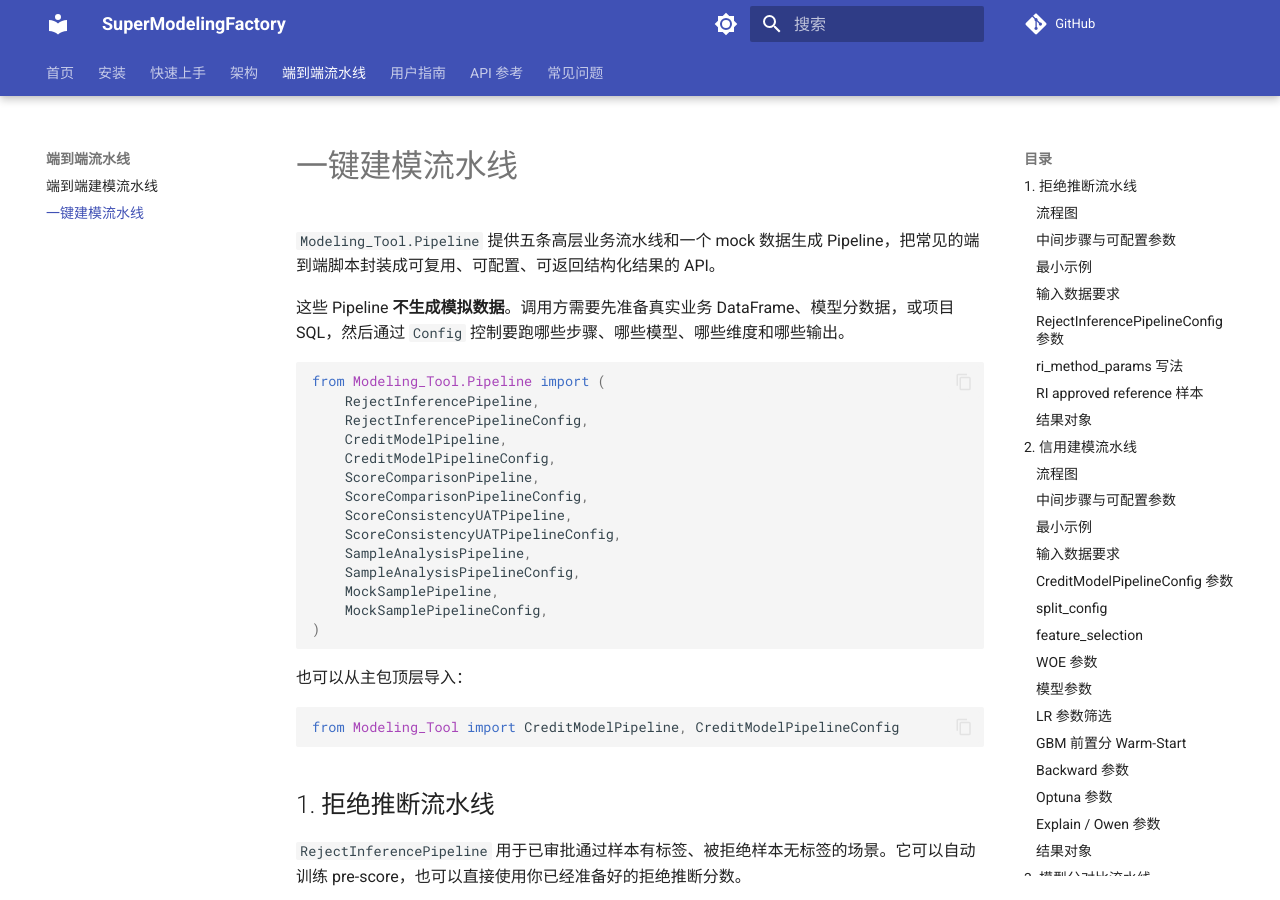
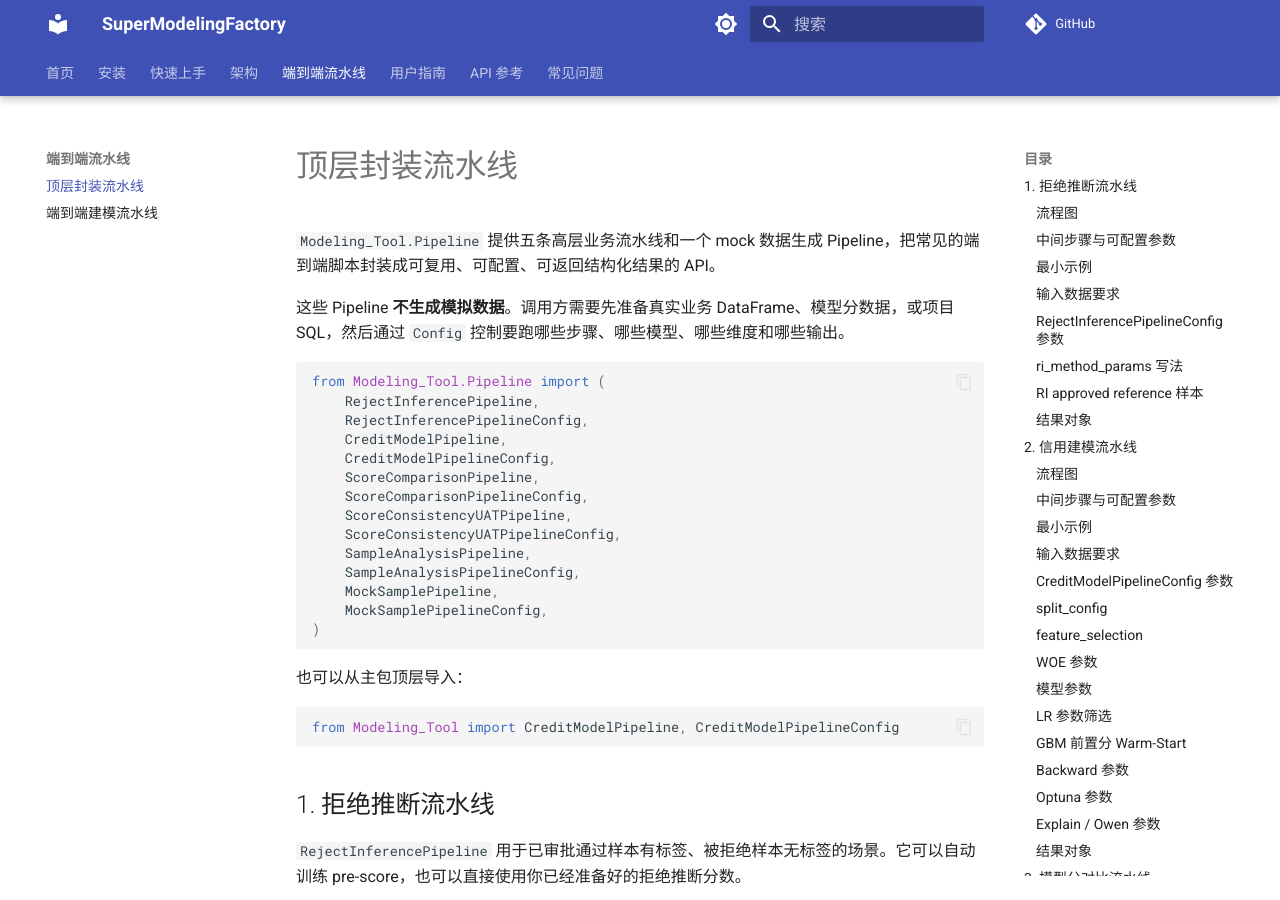
Before and after one commit to Kyle-J-Sun/SuperModelingFactory_doc, an MkDocs documentation site: the page built from docs/pipeline_one_click.md, in a window 1280 px wide and 900 px high. Built offline with MkDocs 1.6.1 and Material for MkDocs 9.7.7, drawn with Linux system fonts in a browser that asks for light colours; comment, search, counter and statistics services are not loaded.

Commit message:
Rename top-level pipeline docs page

```diff
--- a/docs/pipeline_one_click.md
+++ b/docs/pipeline_one_click.md
@@ -1,4 +1,4 @@
-# 一键建模流水线
+# 顶层封装流水线
 
 `Modeling_Tool.Pipeline` 提供五条高层业务流水线和一个 mock 数据生成 Pipeline，把常见的端到端脚本封装成可复用、可配置、可返回结构化结果的 API。
 
--- a/mkdocs.yml
+++ b/mkdocs.yml
@@ -128,8 +128,8 @@ nav:
   - 快速上手: quickstart.md
   - 架构: architecture.md
   - 端到端流水线:
+      - 顶层封装流水线: pipeline_one_click.md
       - 端到端建模流水线: pipeline.md
-      - 一键建模流水线: pipeline_one_click.md
   - 用户指南:
       - guides/index.md
       - 样本管理: guides/sample.md
```
